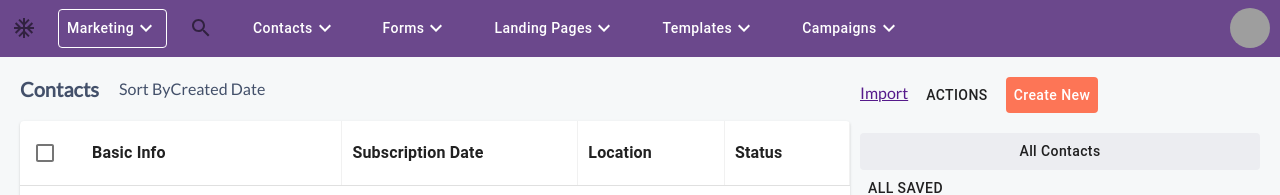
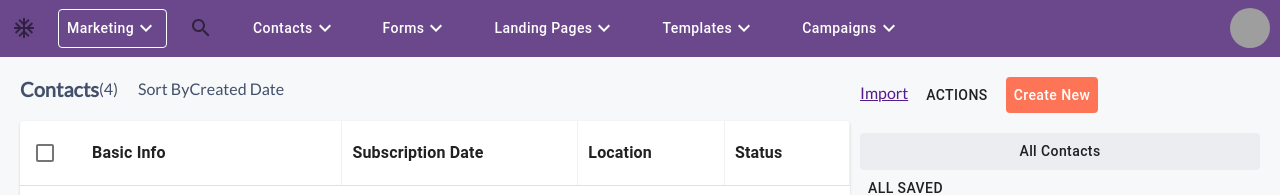
Before and after one commit to lytes20/engage-web, a React (Create React App) app: page / in a window 1280 px wide. Shown: the top 195 px of the page. Built offline with nearby package versions, Linux system fonts and the light colour scheme; grey boxes are pictures that could not be loaded; the HTML template or start-up script is replaced by a standard one.

Commit message:
Add contacts length to contacts heading

```diff
--- a/src/components/Contacts.jsx
+++ b/src/components/Contacts.jsx
@@ -7,6 +7,7 @@ import "../assets/styles/contacts.scss";
 
 import ContactsTable from "./ContactsTable";
 import { DropDown, MenuDropDown } from "./DropDown";
+import { contacts } from "../data";
 
 export const CreateNewButton = withStyles({
   root: {
@@ -29,7 +30,7 @@ function Contacts() {
       {/* Contacts main container  */}
       <div className="contacts-main">
         <div className="contacts-heading contacts-head-item">
-          <h1>Contacts</h1>
+          <h1>Contacts</h1><span>({contacts.length})</span>
           <div className="sort-by-container">
             <p>Sort By</p>
             Created Date
```
